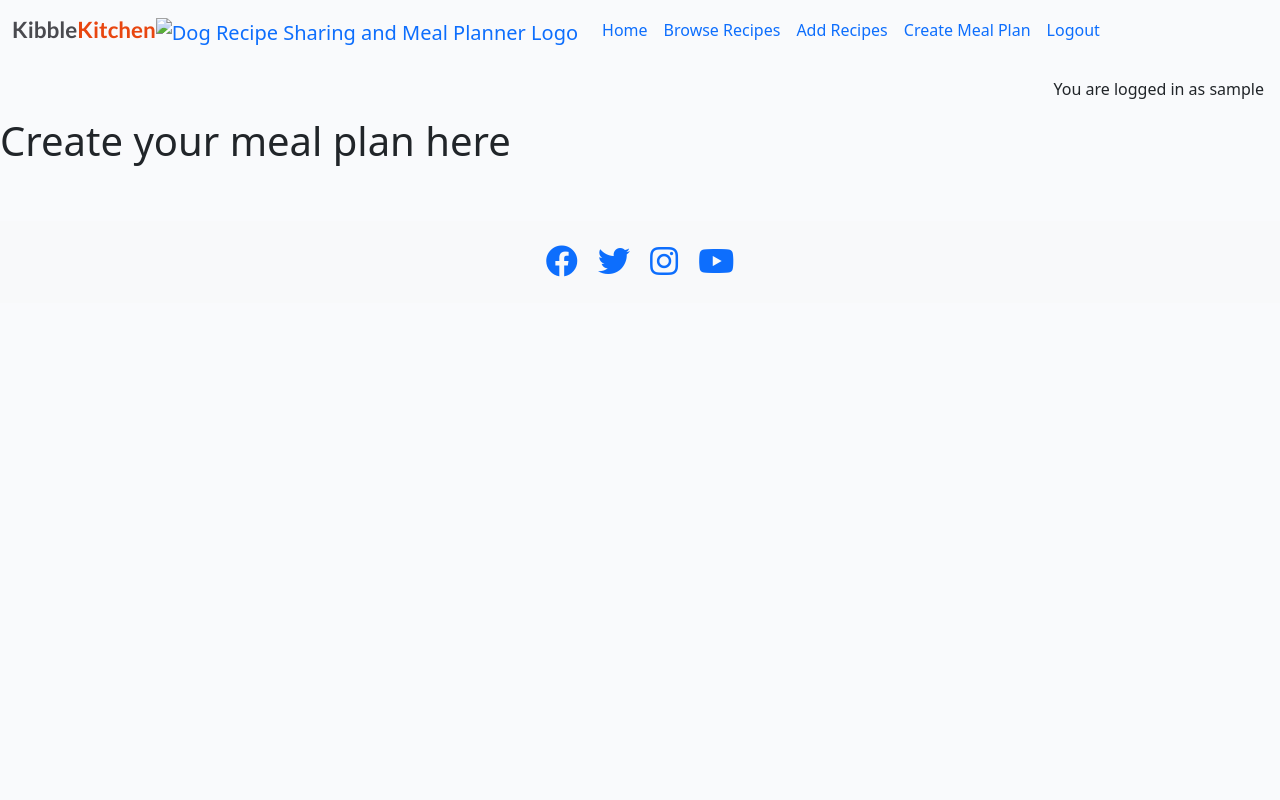
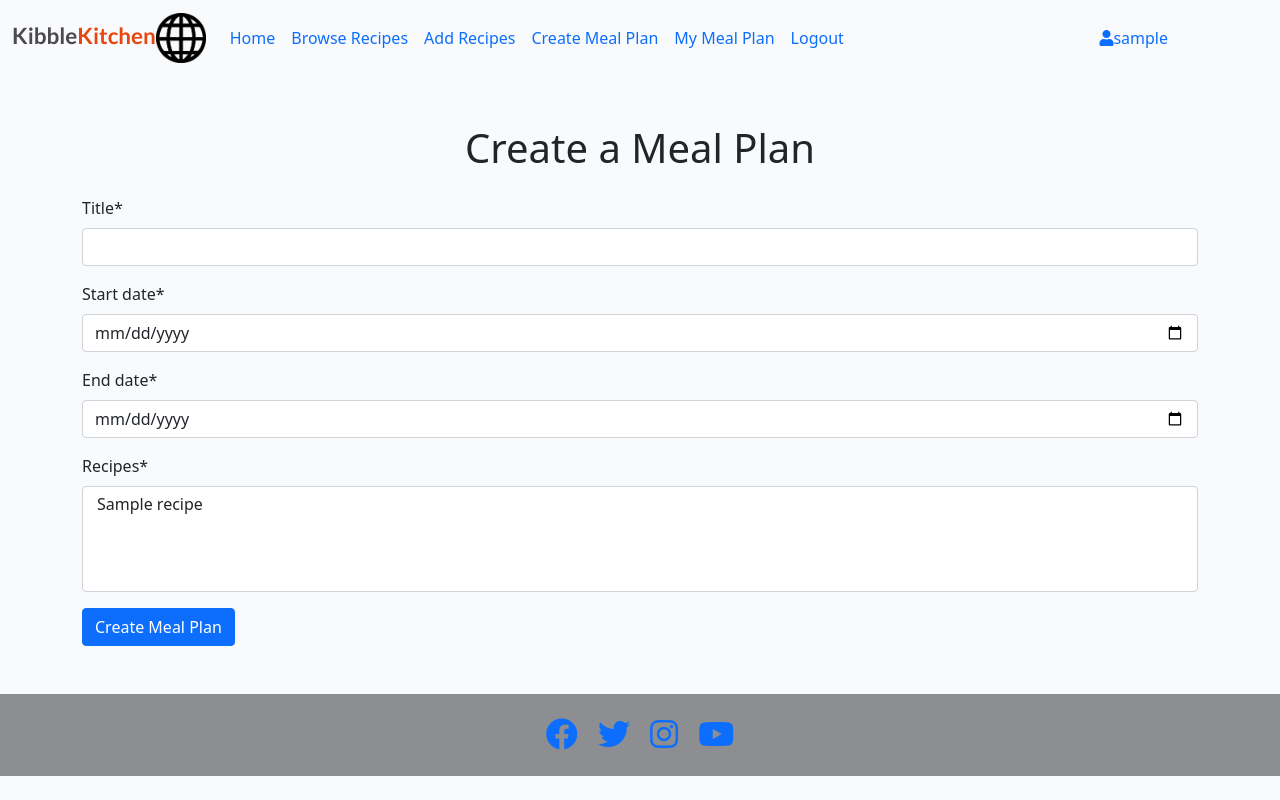
Before and after one commit to shivani-CI/Kibble-Kitchen, a Django app: page /create_meal_plan/ in a window 1280 px wide. Run offline with Django 4.2, Linux system fonts and the light colour scheme; a user stored in the database is signed in; tables that the repository leaves empty hold one stand-in row (values such as "Sample post"); some libraries are stand-ins or nearby versions.

Commit message:
Created view for browse  meal plan and get meal plan. Also created HTML for both views

```diff
--- a/recipe/forms.py
+++ b/recipe/forms.py
@@ -1,4 +1,4 @@
-from recipe.models import Recipe, RecipeIngredient, Comment
+from recipe.models import Recipe, RecipeIngredient, MealPlan, Comment
 from django_summernote.widgets import SummernoteWidget
 from crispy_forms.helper import FormHelper
 from crispy_forms.layout import Submit
@@ -45,13 +45,26 @@ class RecipeIngredientForm(forms.ModelForm):
 
 
 class MealPlanForm(forms.ModelForm):
-    #TODO - fill this in
-    pass
+    """
+    Create a meal plan
+    """
+    start_date = forms.DateField(widget=forms.DateInput(attrs={'type': 'date'}))
+    end_date = forms.DateField(widget=forms.DateInput(attrs={'type': 'date'}))
+    recipes = forms.ModelMultipleChoiceField(queryset=Recipe.objects.all(),
+    widget=forms.SelectMultiple())
 
+    def __init__(self, *args, **kwargs):
+        super(MealPlanForm, self).__init__(*args, **kwargs)
+        self.helper = FormHelper()
+        self.helper.form_method = 'post'
+        self.helper.add_input(Submit('submit_meal_plan', 'Submit Meal Plan'))
 
-class MealPlanRecipeForm(forms.ModelForm):
-    #TODO - fill this in
-    pass
+    class Meta:
+        model = MealPlan
+        fields = ['title', 'start_date', 'end_date', 'recipes']
+        widgets = {
+            'description': SummernoteWidget()
+        }
 
 
 class CommentForm(forms.ModelForm):
--- a/recipe/models.py
+++ b/recipe/models.py
@@ -108,10 +108,6 @@ class MealPlan(models.Model):
         if self.end_date and self.start_date > self.end_date:
             raise ValidationError('End date cannot be before start date.')
 
-class MealPlanRecipe(models.Model):
-    #TODO - fill this in
-    pass
-
 
 class Comment(models.Model):
     """
--- a/recipe/templates/recipe/create_meal_plan.html
+++ b/recipe/templates/recipe/create_meal_plan.html
@@ -1,5 +1,15 @@
 {% extends "base.html" %}
+{% load crispy_forms_tags %}
 
 {% block content %}
-<h1>Create your meal plan here</h1>
+<div class="container mt-5">
+    <h1 class="text-center mb-4">Create a Meal Plan</h1>
+
+    <form method="POST" enctype="multipart/form-data" action="{% url 'create_meal_plan' %}">
+        {% csrf_token %}
+        {{ meal_plan_form|crispy }}
+        <button type="submit" class="btn btn-primary">Create Meal Plan</button>
+    </form>
+
+</div>
 {% endblock %}
--- a/recipe/urls.py
+++ b/recipe/urls.py
@@ -12,5 +12,6 @@ urlpatterns = [
     path('add_recipe/', views.create_recipe, name='add_recipe'),
     path('add_ingredient/', views.add_ingredient, name='add_ingredient'),
     path('create_meal_plan/', views.create_meal_plan, name='create_meal_plan'),
-    path('meal_plan/', views.get_meal_plan, name='get_meal_plan')
+    path('browse_meal_plans/', views.MealPlanList.as_view(), name='browse_meal_plans'),
+    path('meal_plan/<int:meal_plan_pk>/', views.get_meal_plan, name='get_meal_plan')
 ]
--- a/recipe/views.py
+++ b/recipe/views.py
@@ -1,5 +1,5 @@
+from recipe.forms import RecipeForm, RecipeIngredientForm, MealPlanForm, CommentForm
 from recipe.models import Recipe, Ingredient, RecipeIngredient, MealPlan, Comment
-from recipe.forms import CommentForm, RecipeForm, RecipeIngredientForm
 from django.shortcuts import render, get_object_or_404, reverse, redirect
 from django.http import JsonResponse, HttpResponseRedirect
 from django.contrib.auth.decorators import login_required
@@ -113,46 +113,46 @@ def add_ingredient(request):
     return JsonResponse({'success': False, 'error': 'No ingredient provided.'}, status=400)
 
 
-
 @login_required
 def create_meal_plan(request):
     """
     Create a meal plan for a user (a meal plan is a collection of recipes)
     """
-    #TODO - fill this in. Either the recipes will be added in a similar way to the ingredients or a new way (maybe a calendar view)...
-    # RecipeIngredientFormSet = formset_factory(RecipeIngredientForm, extra=1)
+    if request.method == 'POST':
+        meal_plan_form = MealPlanForm(request.POST)
 
-    # if request.method == 'POST':
-    #     recipe_form = RecipeForm(request.POST)
-    #     recipe_ing_form_set = RecipeIngredientFormSet(request.POST)
+        if meal_plan_form.is_valid():
+            with transaction.atomic():
+                meal_plan = meal_plan_form.save(commit=False)
+                meal_plan.user = request.user
+                meal_plan.save()
+                meal_plan_form.save_m2m()
 
-    #     if recipe_form.is_valid() and recipe_ing_form_set.is_valid():
-    #         with transaction.atomic():
-    #             recipe = recipe_form.save(commit=False)
-    #             recipe.author = request.user
-    #             recipe.save()
+            return redirect('create_meal_plan')
 
-    #             for recipe_ing_form in recipe_ing_form_set:
-    #                 ingredient = recipe_ing_form.cleaned_data.get('ingredient')
-    #                 if ingredient:
-    #                     RecipeIngredient.objects.create(
-    #                         recipe=recipe,
-    #                         ingredient=ingredient,
-    #                         quantity=recipe_ing_form.cleaned_data.get('quantity'),
-    #                         unit=recipe_ing_form.cleaned_data.get('unit')
-    #                     )
-    #             return redirect('browse_recipes')
+    meal_plan_form = MealPlanForm()
+    context = {
+        'meal_plan_form': meal_plan_form
+    }
+    return render(request, 'recipe/create_meal_plan.html', context)
 
-    # recipe_form = RecipeForm()
-    # recipe_ing_form_set = RecipeIngredientFormSet()
-    # ingredients = Ingredient.objects.all()
-    # context = {
-    #     'recipe_form': recipe_form,
-    #     'recipe_ingredient_formset': recipe_ing_form_set,
-    #     'all_ingredients': ingredients
-    # }
-    return render(request, 'recipe/create_meal_plan.html')
 
+class MealPlanList(generic.ListView):
+    #TODO - filter this for the logged in user.
+    queryset = MealPlan.objects.filter()
+    template_name = "recipe/browse_meal_plan.html"
+    paginate_by = 8
+
+def get_meal_plan(request, meal_plan_pk):
+    """
+    Get the meal plan details for a particular meal plan
+    """
+    meal_plan = get_object_or_404(MealPlan, id=meal_plan_pk)
+
+    context = {
+        'meal_plan': meal_plan}
+
+    return render(request, 'recipe/meal_plan_detail.html', context)
 
 
 @login_required
@@ -217,8 +217,3 @@ def ingredient_list(request):
     else:
         ingredients = Ingredient.objects.all().values('id', 'name')
     return JsonResponse(list(ingredients), safe=False)
-
-def get_meal_plan(request, meal_plan_pk):
-    #TODO -
-    meal_plan = get_object_or_404(MealPlan, pk=meal_plan_pk)
-    return render(request, 'recipe/meal_plan.html', {'meal_plan': meal_plan})
--- a/static/css/style.css
+++ b/static/css/style.css
@@ -161,3 +161,7 @@
 .page-title {
     text-align: center;
 }
+
+.dropdown-menu {
+    max-width: 100%;
+}
--- a/templates/base.html
+++ b/templates/base.html
@@ -24,18 +24,22 @@
 
 </head>
 
-<body class="d-flex flex-column h-100 main-bg">
+<body class="d-flex flex-column h-100 main-bg" style="overflow-x: hidden;">
 
     <!-- Navigation -->
     <nav class="navbar navbar-expand-lg">
         <div class="container-fluid">
+
             <a class="navbar-brand" href="{% url 'home' %}">
-                <span class="brand">Kibble<span class="red">Kitchen</span></span><img scr="{% static 'images/logo.png' %}" alt="Dog Recipe Sharing and Meal Planner Logo" class="logo">
+                <span class="brand">Kibble<span class="red">Kitchen</span></span><img src="{% static 'images/logo.png' %}"
+                alt="Dog Recipe Sharing and Meal Planner Logo" class="logo" style="width: 50px; height: auto; max-width: 100%;">
             </a>
+
             <button class="navbar-light navbar-toggler ml-auto" type="button" data-bs-toggle="collapse" data-bs-target="#navbarText"
                 aria-controls="navbarText" aria-expanded="false" aria-label="Toggle navigation">
                 <span class="navbar-toggler-icon"></span>
             </button>
+
             <div class="collapse navbar-collapse justify-content-end" id="navbarText">
                 <ul class="navbar-nav me-auto mb-2 mb-lg-0">
                     <li class="nav-item">
@@ -55,8 +59,12 @@
                         <a class="nav-link {% if request.path == create_meal_plan %}active{% endif %}" aria-current="page"
                             href="{% url 'create_meal_plan' %}">Create Meal Plan</a>
                     </li>
-                    <li class="nav-item"></li>
-                        <a class="nav-link {% if request.path == logout_url %}active" aria-current="page{% endif %}"
+                    <li class="nav-item d-block d-lg-none"></li>
+                        <a class="nav-link {% if request.path == browse_meal_plans %}active{% endif %}" aria-current="page"
+                            href="{% url 'browse_meal_plans' %}">My Meal Plan</a>
+                    </li>
+                    <li class="nav-item d-block d-lg-none"></li>
+                        <a class="nav-link {% if request.path == account_logout %}active" aria-current="page{% endif %}"
                             href="{% url 'account_logout' %}">Logout</a>
                     </li>
                     {% else %}
@@ -75,6 +83,33 @@
                 </span> -->
             </div>
 
+            <div class="d-none d-lg-block">
+                <ul class="navbar-nav mb-2 mb-lg-0">
+                    {% if user.is_authenticated %}
+                    <li class="nav-item dropdown">
+                        <a class="nav-link dro" href="#" id="navbarDropdown" role="button" data-bs-toggle="dropdown"
+                            aria-expanded="false" style="padding-right: 100px;">
+                            <span><i class="fas fa-user profile-icon"></i>{{ user.username }}</span>
+                        </a>
+                        <div class="dropdown-menu dropdown-menu-right" aria-labelledby="navbarDropdown">
+                            <a class="dropdown-item" href="{% url 'browse_meal_plans' %}">My Meal Plan</a>
+                            <a class="dropdown-item" href="{% url 'account_logout' %}">Logout</a>
+                        </div>
+                    </li>
+                    {% else %}
+                    <li class="nav-item dropdown">
+                        <a class="nav-link dropdown-toggle" href="#" id="navbarDropdown" role="button"
+                            data-bs-toggle="dropdown" aria-expanded="false">
+                            <span>My Account</span>
+                        </a>
+                        <div class="dropdown-menu dropdown-menu-right" aria-labelledby="navbarDropdown">
+                            <a class="dropdown-item" href="{% url 'account_signup' %}">Sign up</a>
+                            <a class="dropdown-item" href="{% url 'account_login' %}">Log in</a>
+                        </div>
+                    </li>
+                    {% endif %}
+                </ul>
+            </div>
         </div>
     </nav>
 
@@ -91,23 +126,15 @@
             </div>
         </div>
     </div>
+
     <main class="flex-shrink-0 main-bg">
-        {% if user.is_authenticated %}
-        <p class="text-end m-3">You are logged in as {{ user }}</p>
-        {% else %}
-        <p class="text-end m-3">You are not logged in</p>
-        {% endif %}
-
         {% block content %}
-            <p>This is my default paragraph</p>
         {% endblock content %}
-
     </main>
 
-
     <!-- Footer with Social Media Icons -->
-    <footer class="text-center mt-5 py-4" style="background-color: #f8f9fa;">
-        <div class="container">
+    <footer class="text-center mt-5 py-4" style="background-color: #8c8e91;">
+        <div class="container footer-container">
             <a href="https://facebook.com" class="me-3"><i class="fab fa-facebook fa-2x"></i></a>
             <a href="https://twitter.com" class="me-3"><i class="fab fa-twitter fa-2x"></i></a>
             <a href="https://instagram.com" class="me-3"><i class="fab fa-instagram fa-2x"></i></a>
```
Also changed, not shown: recipe/admin.py (+7 -1 lines), recipe/templates/recipe/browse_meal_plan.html (added, +39 -0 lines), recipe/templates/recipe/meal_plan_detail.html (added, +29 -0 lines), static/images/logo.png (added).
